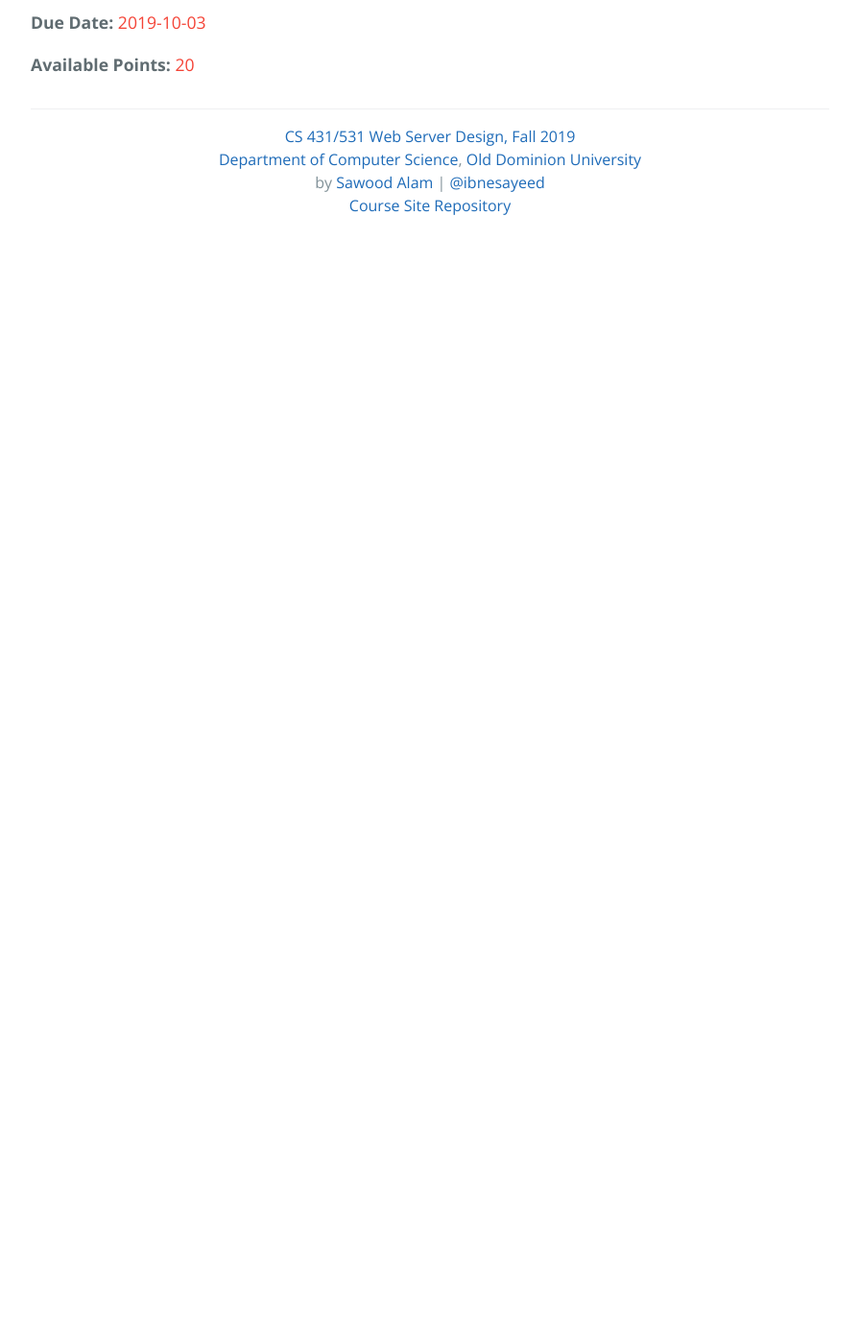
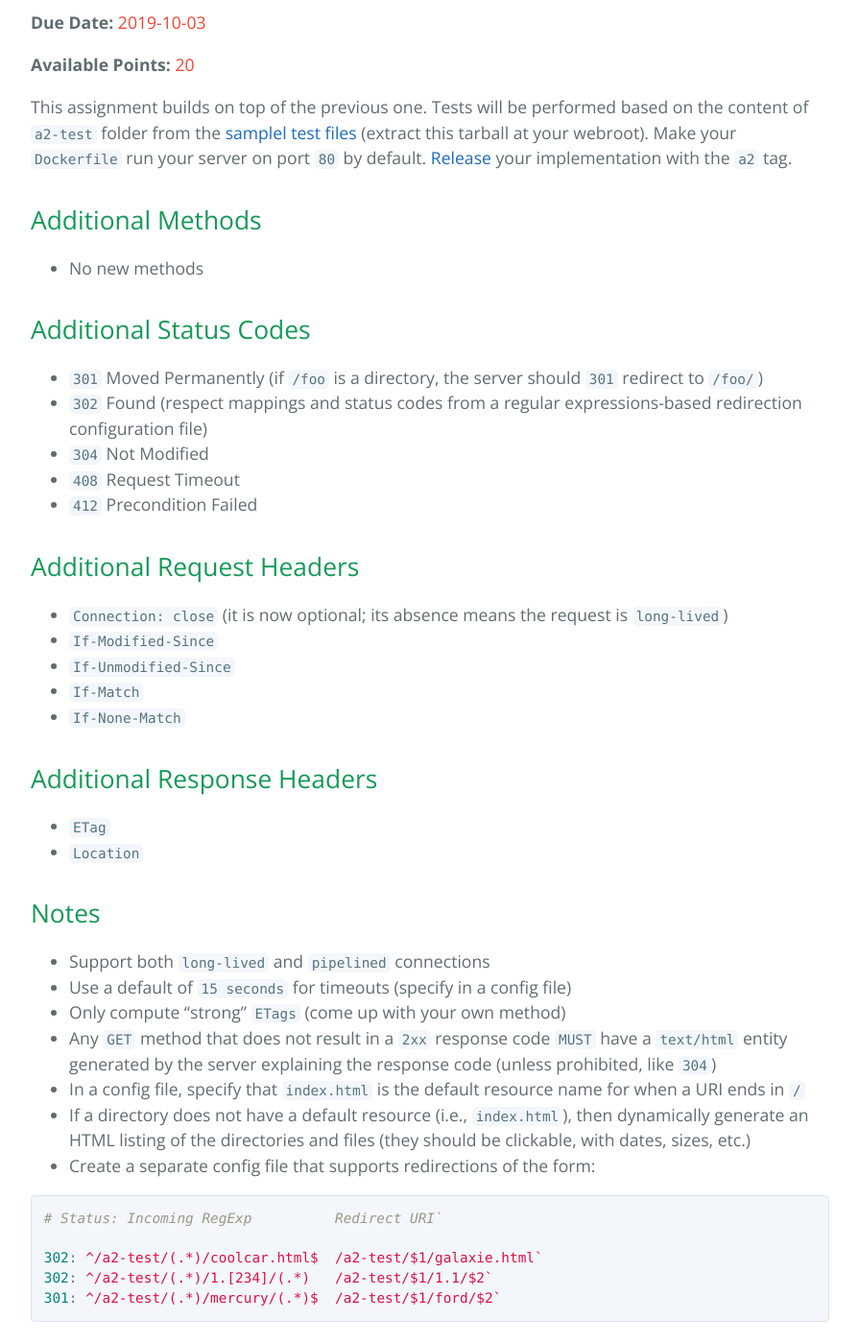
Before and after one commit to cs531-f19/cs531-f19.github.io, a Jekyll site: the page built from assignments/assignment-2.md, in a window 1280 px wide and 1400 px high, scrolled down 389 px. Shown: the whole window at 96% size, without its empty margins (192-1087 px from the left). Built offline with Jekyll 4.4.1, drawn with Linux system fonts in a browser that asks for light colours; the repository's description, which GitHub fills in, is left out; before the commit the page ends 900 px from its top, so only the background shows below that.

Commit message:
Describe Assignment 2

````diff
--- a/assignments/assignment-2.md
+++ b/assignments/assignment-2.md
@@ -1,3 +1,51 @@
 ---
 title: Assignment 2
 ---
+
+This assignment builds on top of the previous one.
+Tests will be performed based on the content of `a2-test` folder from the [samplel test files](https://raw.githubusercontent.com/ibnesayeed/webserver-tester/master/sample/cs531-test-files.tar.gz) (extract this tarball at your webroot).
+Make your `Dockerfile` run your server on port `80` by default.
+[Release](https://help.github.com/en/articles/creating-releases) your implementation with the `a2` tag.
+
+## Additional Methods
+
+* No new methods
+
+## Additional Status Codes
+
+* `301` Moved Permanently (if `/foo` is a directory, the server should `301` redirect to `/foo/`)
+* `302` Found (respect mappings and status codes from a regular expressions-based redirection configuration file)
+* `304` Not Modified
+* `408` Request Timeout
+* `412` Precondition Failed
+
+## Additional Request Headers
+
+* `Connection: close` (it is now optional; its absence means the request is `long-lived`)
+* `If-Modified-Since`
+* `If-Unmodified-Since`
+* `If-Match`
+* `If-None-Match`
+
+## Additional Response Headers
+
+* `ETag`
+* `Location`
+
+## Notes
+
+* Support both `long-lived` and `pipelined` connections
+* Use a default of `15 seconds` for timeouts (specify in a config file)
+* Only compute "strong" `ETags` (come up with your own method)
+* Any `GET` method that does not result in a `2xx` response code `MUST` have a `text/html` entity generated by the server explaining the response code (unless prohibited, like `304`)
+* In a config file, specify that `index.html` is the default resource name for when a URI ends in `/`
+* If a directory does not have a default resource (i.e., `index.html`), then dynamically generate an HTML listing of the directories and files (they should be clickable, with dates, sizes, etc.)
+* Create a separate config file that supports redirections of the form:
+
+```yml
+# Status: Incoming RegExp          Redirect URI`
+
+302: ^/a2-test/(.*)/coolcar.html$  /a2-test/$1/galaxie.html`
+302: ^/a2-test/(.*)/1.[234]/(.*)   /a2-test/$1/1.1/$2`
+301: ^/a2-test/(.*)/mercury/(.*)$  /a2-test/$1/ford/$2`
+```
````
Also changed, not shown: assignments/assignment-1.md (+1 -0 lines).
